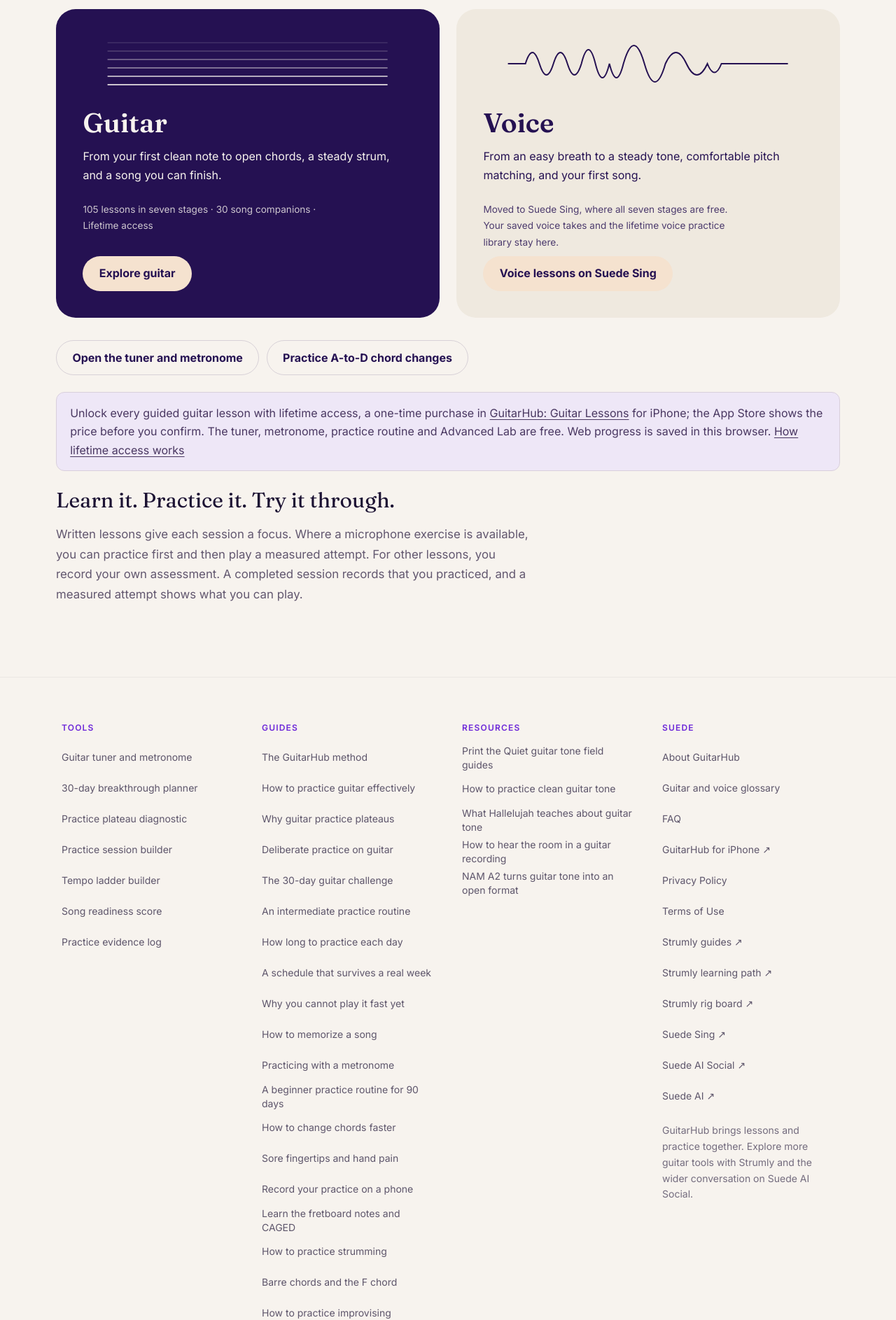
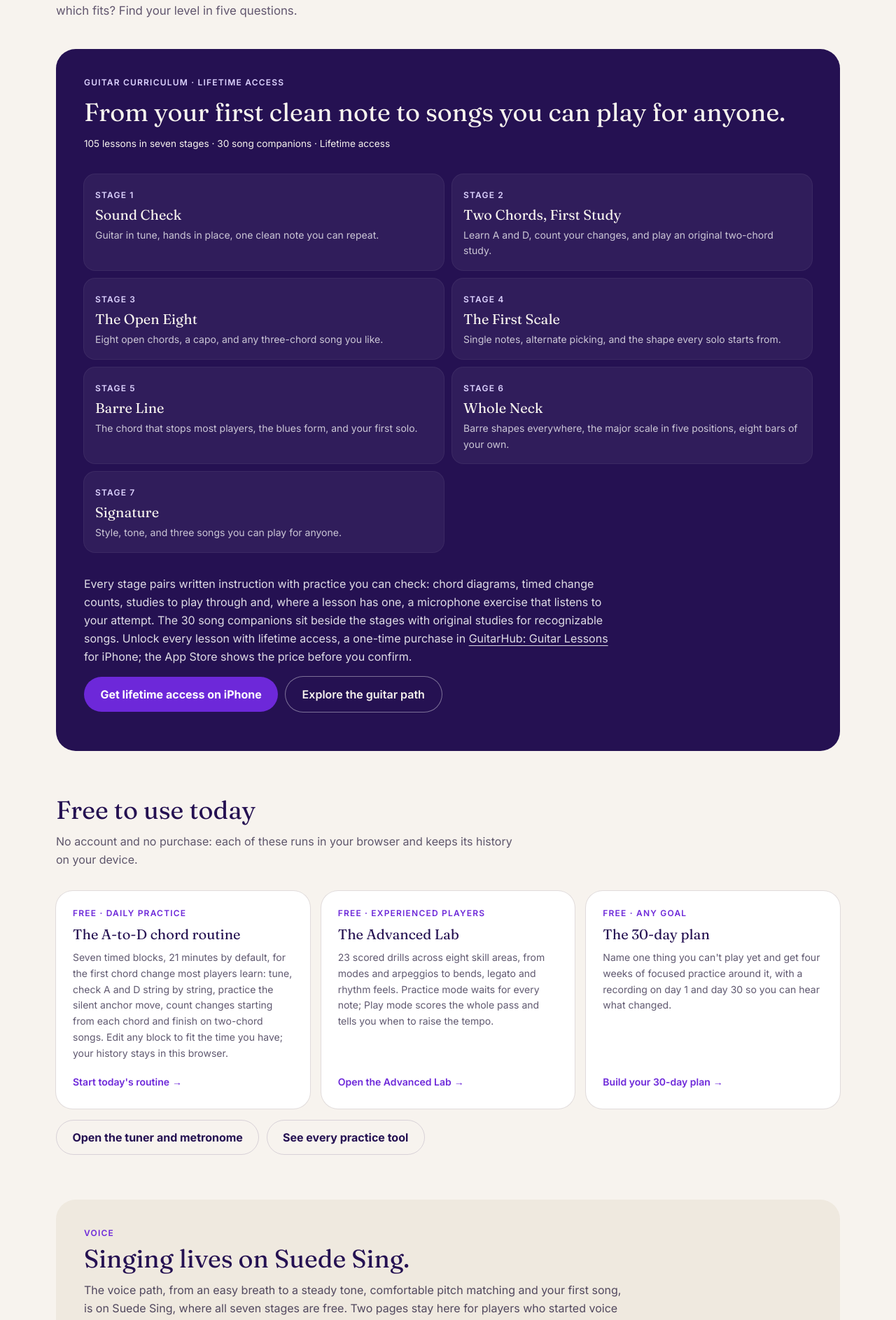
Before and after one commit to JasonColapietro/suede-guitar-hub, a Next.js app: page /learn in a window 1280 px wide. Shown: the part 440-2326 px from the top of the page at 70% size. Built offline with nearby package versions, Linux system fonts and the light colour scheme.

Commit message:
feat(learn): turn /learn into a hub for every learning path
List the seven guitar stages from the curriculum with the lifetime-access
next step, the free A-to-D routine, Advanced Lab and 30-day plan, and the
voice section with Suede Sing, saved voice takes and the practice library.

```diff
--- a/app/learn/page.tsx
+++ b/app/learn/page.tsx
@@ -2,15 +2,25 @@ import type { Metadata } from "next";
 import Link from "next/link";
 import { allLessons, curricula } from "@/lib/learning/curriculum";
 import { isLessonReady } from "@/lib/learning/access";
+import { defaultRoutineSeconds } from "@/lib/learning/routine";
+import { DRILLS, SKILL_AREAS } from "@/lib/advanced/drills";
 import { APP_STORE, OG_IMAGE, SITE_URL, spellOut } from "@/lib/site";
 import styles from "@/components/learning/Learning.module.css";
 import { SING_VOICE_COURSE } from "@/lib/voice-redirects";
 import { keywordsFor } from "@/lib/keywords";
 
 const CANONICAL = `${SITE_URL}/learn`;
-const TITLE = "Guitar Curriculum & Voice Learning Paths | GuitarHub";
+
+// Stage lessons and popular-song companions are different kinds of lesson,
+// so the page counts them separately instead of adding them into one total.
+const GUITAR_LESSONS = allLessons("guitar");
+const STAGE_LESSONS = GUITAR_LESSONS.filter(entry => entry.level.stage).length;
+const SONG_COMPANIONS = GUITAR_LESSONS.length - STAGE_LESSONS;
+const STAGES = curricula.guitar.levels.filter(level => level.stage);
+
+const TITLE = "Learn Guitar: Lesson Path, Free Routine & Advanced Lab | GuitarHub";
 const DESCRIPTION =
-  "Browse the GuitarHub guitar curriculum with lifetime lesson access, try free chord practice, or follow the voice learning path on Suede Sing.";
+  `The ${STAGE_LESSONS}-lesson GuitarHub guitar curriculum in ${spellOut(STAGES.length)} stages with lifetime access, plus the free A-to-D chord routine, the free Advanced Lab and voice lessons on Suede Sing.`;
 
 /**
  * The `openGraph` and `twitter` blocks are the point of this object, not
@@ -42,33 +52,78 @@ export const metadata: Metadata = {
     images: [OG_IMAGE],
   },
 };
+
+const FREE_PATHS = [
+  {
+    eyebrow: "Free · daily practice",
+    title: "The A-to-D chord routine",
+    body: `Seven timed blocks, ${defaultRoutineSeconds / 60} minutes by default, for the first chord change most players learn: tune, check A and D string by string, practice the silent anchor move, count changes starting from each chord and finish on two-chord songs. Edit any block to fit the time you have; your history stays in this browser.`,
+    href: "/learn/guitar/routine",
+    cta: "Start today's routine",
+  },
+  {
+    eyebrow: "Free · experienced players",
+    title: "The Advanced Lab",
+    body: `${DRILLS.length} scored drills across ${spellOut(SKILL_AREAS.length)} skill areas, from modes and arpeggios to bends, legato and rhythm feels. Practice mode waits for every note; Play mode scores the whole pass and tells you when to raise the tempo.`,
+    href: "/advanced",
+    cta: "Open the Advanced Lab",
+  },
+  {
+    eyebrow: "Free · any goal",
+    title: "The 30-day plan",
+    body: "Name one thing you can't play yet and get four weeks of focused practice around it, with a recording on day 1 and day 30 so you can hear what changed.",
+    href: "/breakthrough",
+    cta: "Build your 30-day plan",
+  },
+] as const;
+
 export default function LearnPage() {
-  // Stage lessons and popular-song companions are different kinds of lesson,
-  // so the card counts them separately instead of adding them into one total.
-  const guitarLessons = allLessons("guitar");
-  const stageLessons = guitarLessons.filter(entry => entry.level.stage).length;
-  const songCompanions = guitarLessons.length - stageLessons;
-  const stages = curricula.guitar.levels.filter(level => level.stage).length;
   const hasOutlines = (["guitar", "voice"] as const).some(track => allLessons(track).some(entry => !isLessonReady(track, entry.lesson.id)));
   return <>
-    <div className={styles.hero}><h1>Choose your guitar or voice learning path.</h1><p>Explore the guitar curriculum here or continue to voice lessons on Suede Sing. Guitar lessons open with lifetime access from GuitarHub for iPhone; the A-to-D chord practice routine is free.</p></div>
-    <div className={styles.tracks}>
-      {(["guitar", "voice"] as const).map((track) => <section className={styles.track} key={track}>
-        <svg className={styles.instrument} viewBox="0 0 400 80" aria-hidden="true">
-          {track === "guitar" ? [0,1,2,3,4,5].map(i => <line key={i} x1="0" x2="400" y1={10+i*12} y2={10+i*12} stroke="currentColor" strokeWidth={1+i*.2} opacity={.2+i*.12} />) : <path d="M0 40 H25 Q35 8 45 40 T65 40 T85 40 Q95 72 105 40 Q115 0 125 40 T145 40 Q155 80 165 40 Q180 -12 195 40 T225 40 Q240 8 255 40 T285 40 Q295 65 305 40 H400" fill="none" stroke="currentColor" strokeWidth="2" />}
-        </svg>
-        <h2>{track === "guitar" ? "Guitar" : "Voice"}</h2>
-        <p>{track === "guitar" ? "From your first clean note to open chords, a steady strum, and a song you can finish." : "From an easy breath to a steady tone, comfortable pitch matching, and your first song."}</p>
-        {track === "guitar"
-          ? <p className={styles.small}>{stageLessons} lessons in {spellOut(stages)} stages · {songCompanions} song companions · Lifetime access</p>
-          : <p className={styles.small}>Moved to Suede Sing, where all seven stages are free. Your <Link href="/learn/voice/recordings">saved voice takes</Link> and the lifetime <Link href="/learn/voice/materials">voice practice library</Link> stay here.</p>}
-        {track === "guitar"
-          ? <Link className={styles.primary} href="/learn/guitar">Explore guitar</Link>
-          : <a className={styles.primary} href={SING_VOICE_COURSE}>Voice lessons on Suede Sing</a>}
-      </section>)}
+    <div className={styles.hero}>
+      <h1>Learn guitar in order, and practice it every day.</h1>
+      <p>GuitarHub teaches guitar as a path: {STAGE_LESSONS} guided lessons in {spellOut(STAGES.length)} stages, each one building on the last, with free tools for the days between lessons. Start with the curriculum if you are new, run the free routine on any day you pick up the guitar, and move to the Advanced Lab when the fundamentals are under your fingers. Not sure which fits? <Link href="/start">Find your level in five questions</Link>.</p>
     </div>
-    <div className={styles.actions}><Link className={styles.secondary} href="/practice">Open the tuner and metronome</Link><Link className={styles.secondary} href="/learn/guitar/routine">Practice A-to-D chord changes</Link></div>
-    <div className={styles.notice}>Unlock every guided guitar lesson with lifetime access, a one-time purchase in <a href={APP_STORE.ios}>{APP_STORE.name}</a> for iPhone; the App Store shows the price before you confirm. The tuner, metronome, practice routine and Advanced Lab are free. Web progress is saved in this browser. <Link href="/faq#how-to-get-lifetime-access">How lifetime access works</Link></div>
-    <section className={styles.hero}><h2 className="font-display text-3xl mb-4">Learn it. Practice it. Try it through.</h2><p>{hasOutlines ? "Written lessons and curriculum outlines give each session a focus." : "Written lessons give each session a focus."} Where a microphone exercise is available, you can practice first and then play a measured attempt. For other lessons, you record your own assessment. A completed session records that you practiced, and a measured attempt shows what you can play.</p></section>
+
+    <section aria-labelledby="curriculum-title" className="rounded-[1.75rem] bg-indigo-deep p-6 text-cream sm:p-10">
+      <p className="text-xs font-semibold uppercase tracking-widest text-violet-pale">Guitar curriculum · lifetime access</p>
+      <h2 id="curriculum-title" className="mt-3 font-display text-3xl leading-tight sm:text-4xl">From your first clean note to songs you can play for anyone.</h2>
+      <p className={`${styles.small} mt-3 text-white/80`}>{STAGE_LESSONS} lessons in {spellOut(STAGES.length)} stages · {SONG_COMPANIONS} song companions · Lifetime access</p>
+      <ol className="mt-8 grid gap-3 sm:grid-cols-2">
+        {STAGES.map(stage => <li key={stage.id} className="rounded-2xl bg-white/5 p-4 ring-1 ring-white/10">
+          <span className="text-xs font-semibold uppercase tracking-widest text-violet-pale">Stage {stage.stage}</span>
+          <span className="mt-1 block font-display text-xl text-cream">{stage.name}</span>
+          <span className="mt-1 block text-sm leading-relaxed text-white/75">{stage.subtitle}.</span>
+        </li>)}
+      </ol>
+      <p className="mt-8 max-w-3xl leading-relaxed text-white/85">Every stage pairs written instruction with practice you can check: chord diagrams, timed change counts, studies to play through and, where a lesson has one, a microphone exercise that listens to your attempt. The {SONG_COMPANIONS} song companions sit beside the stages with original studies for recognizable songs. Unlock every lesson with lifetime access, a one-time purchase in <a href={APP_STORE.ios} className="underline underline-offset-4">{APP_STORE.name}</a> for iPhone; the App Store shows the price before you confirm.</p>
+      <div className={styles.actions}>
+        <a className={styles.primary} href={APP_STORE.ios}>Get lifetime access on iPhone</a>
+        <Link className="inline-flex min-h-12 items-center justify-center rounded-full px-6 py-3 font-semibold text-cream ring-1 ring-white/40 hover:bg-white/10" href="/learn/guitar">Explore the guitar path</Link>
+      </div>
+    </section>
+
+    <section aria-labelledby="free-title" className="mt-16">
+      <h2 id="free-title" className="font-display text-3xl text-indigo-deep sm:text-4xl">Free to use today</h2>
+      <p className="mt-3 max-w-2xl leading-relaxed text-ink/70">No account and no purchase: each of these runs in your browser and keeps its history on your device.</p>
+      <ul className="mt-8 grid gap-4 md:grid-cols-3">
+        {FREE_PATHS.map(path => <li key={path.href} className="flex flex-col rounded-3xl bg-white p-6 ring-1 ring-ink/10">
+          <span className="text-xs font-semibold uppercase tracking-widest text-violet">{path.eyebrow}</span>
+          <h3 className="mt-2 font-display text-xl text-indigo-deep">{path.title}</h3>
+          <p className="mt-2 text-sm leading-relaxed text-ink/70">{path.body}</p>
+          <Link href={path.href} className="mt-auto inline-flex min-h-11 items-center pt-4 text-sm font-semibold text-violet underline-offset-4 hover:underline">{path.cta} <span aria-hidden className="ml-1">→</span></Link>
+        </li>)}
+      </ul>
+      <div className={styles.actions}><Link className={styles.secondary} href="/practice">Open the tuner and metronome</Link><Link className={styles.secondary} href="/tools">See every practice tool</Link></div>
+    </section>
+
+    <section aria-labelledby="voice-title" className="mt-16 rounded-[1.75rem] bg-cream-soft p-6 sm:p-10">
+      <p className="text-xs font-semibold uppercase tracking-widest text-violet">Voice</p>
+      <h2 id="voice-title" className="mt-2 font-display text-3xl text-indigo-deep sm:text-4xl">Singing lives on Suede Sing.</h2>
+      <p className="mt-3 max-w-3xl leading-relaxed text-ink/75">The voice path, from an easy breath to a steady tone, comfortable pitch matching and your first song, is on Suede Sing, where all seven stages are free. Two pages stay here for players who started voice on GuitarHub: your <Link href="/learn/voice/recordings" className="font-semibold underline underline-offset-4">saved voice takes</Link>, which this browser kept and never uploaded, and the lifetime <Link href="/learn/voice/materials" className="font-semibold underline underline-offset-4">voice practice library</Link> of studies and readings.</p>
+      <div className={styles.actions}><a className={styles.primary} href={SING_VOICE_COURSE}>Voice lessons on Suede Sing</a><Link className={styles.secondary} href="/learn/voice/recordings">Play your saved takes</Link></div>
+    </section>
+
+    <section className={`${styles.hero} mt-16`}><h2 className="font-display text-3xl mb-4">Learn it. Practice it. Try it through.</h2><p>{hasOutlines ? "Written lessons and curriculum outlines give each session a focus." : "Written lessons give each session a focus."} Where a microphone exercise is available, you can practice first and then play a measured attempt. For other lessons, you record your own assessment. A completed session records that you practiced, and a measured attempt shows what you can play. Web progress is saved in this browser. <Link href="/faq#how-to-get-lifetime-access">How lifetime access works</Link></p></section>
   </>;
 }
```
